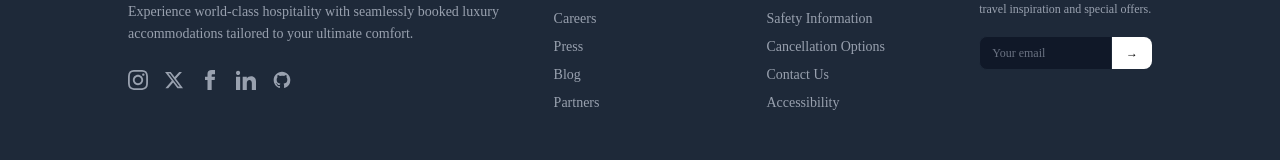
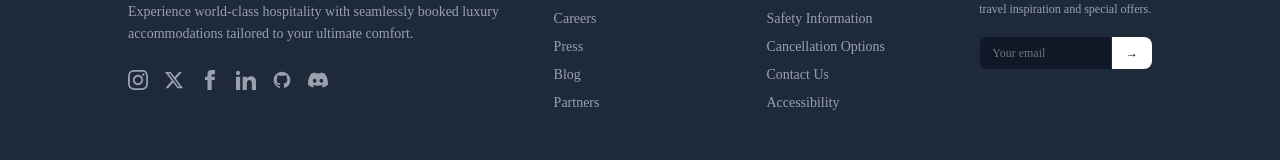
Before and after one commit to MehmoodCoder/Hotel_Booking_MERN_App, a React (Vite) app in the folder client/: page / in a window 1280 px wide. Shown: the part 3288-3448 px from the top of the page. Built offline with nearby package versions, Linux system fonts and the light colour scheme; no server answers.

Commit message:
Add Discord icon with link

```diff
--- a/client/src/components/Footer.jsx
+++ b/client/src/components/Footer.jsx
@@ -58,6 +58,14 @@ const Footer = () => {
                   clipRule="evenodd"
                   d="M12 2C6.477 2 2 6.484 2 12.017c0 4.425 2.865 8.18 6.839 9.504.5.092.682-.217.682-.483 0-.237-.008-.868-.013-1.703-2.782.605-3.369-1.343-3.369-1.343-.454-1.158-1.11-1.466-1.11-1.466-.908-.62.069-.608.069-.608 1.003.07 1.53 1.032 1.53 1.032.892 1.53 2.341 1.088 2.91.832.092-.647.35-1.088.636-1.338-2.22-.253-4.555-1.113-4.555-4.951 0-1.093.39-1.988 1.029-2.688-.103-.253-.446-1.272.098-2.65 0 0 .84-.27 2.75 1.026A9.564 9.564 0 0112 6.844c.85.004 1.705.115 2.504.337 1.909-1.296 2.747-1.027 2.747-1.027.546 1.379.202 2.398.1 2.651.64.7 1.028 1.595 1.028 2.688 0 3.848-2.339 4.695-4.566 4.943.359.309.678.92.678 1.855 0 1.338-.012 2.419-.012 2.747 0 .268.18.58.688.482A10.019 10.019 0 0022 12.017C22 6.484 17.522 2 12 2z"
                 />
+              </svg>
+            </a>
+            <a
+              href="https://discord.com/users/1512160906715336874"
+              className="hover:text-white transition-colors"
+            >
+              <svg className="w-5 h-5 fill-current" viewBox="0 0 24 24">
+                <path d="M20.317 4.37a19.791 19.791 0 0 0-4.885-1.515.074.074 0 0 0-.079.037c-.21.375-.444.864-.608 1.25a18.27 18.27 0 0 0-5.487 0 12.64 12.64 0 0 0-.617-1.25.077.077 0 0 0-.079-.037A19.736 19.736 0 0 0 3.677 4.37a.07.07 0 0 0-.032.027C.533 9.046-.32 13.58.099 18.057a.082.082 0 0 0 .031.057 19.9 19.9 0 0 0 5.993 3.03.078.078 0 0 0 .084-.028c.462-.63.874-1.295 1.226-1.994.021-.041.001-.09-.041-.106a13.107 13.107 0 0 1-1.872-.892.077.077 0 0 1-.008-.128 10.2 10.2 0 0 0 .372-.292.074.074 0 0 1 .077-.01c3.928 1.793 8.18 1.793 12.061 0a.074.074 0 0 1 .078.01c.12.098.246.198.373.292a.077.077 0 0 1-.006.127 12.299 12.299 0 0 1-1.873.892.077.077 0 0 0-.041.107c.36.698.772 1.362 1.225 1.993a.076.076 0 0 0 .084.028 19.839 19.839 0 0 0 6.002-3.03.077.077 0 0 0 .032-.054c.5-5.177-.838-9.674-3.549-13.66a.061.061 0 0 0-.031-.028zM8.02 15.33c-1.183 0-2.157-1.085-2.157-2.419 0-1.333.956-2.419 2.157-2.419 1.21 0 2.176 1.096 2.157 2.42 0 1.333-.956 2.418-2.157 2.418zm7.975 0c-1.183 0-2.157-1.085-2.157-2.419 0-1.333.955-2.419 2.157-2.419 1.21 0 2.176 1.096 2.157 2.42 0 1.333-.946 2.418-2.157 2.418z" />
               </svg>
             </a>
           </div>
```
